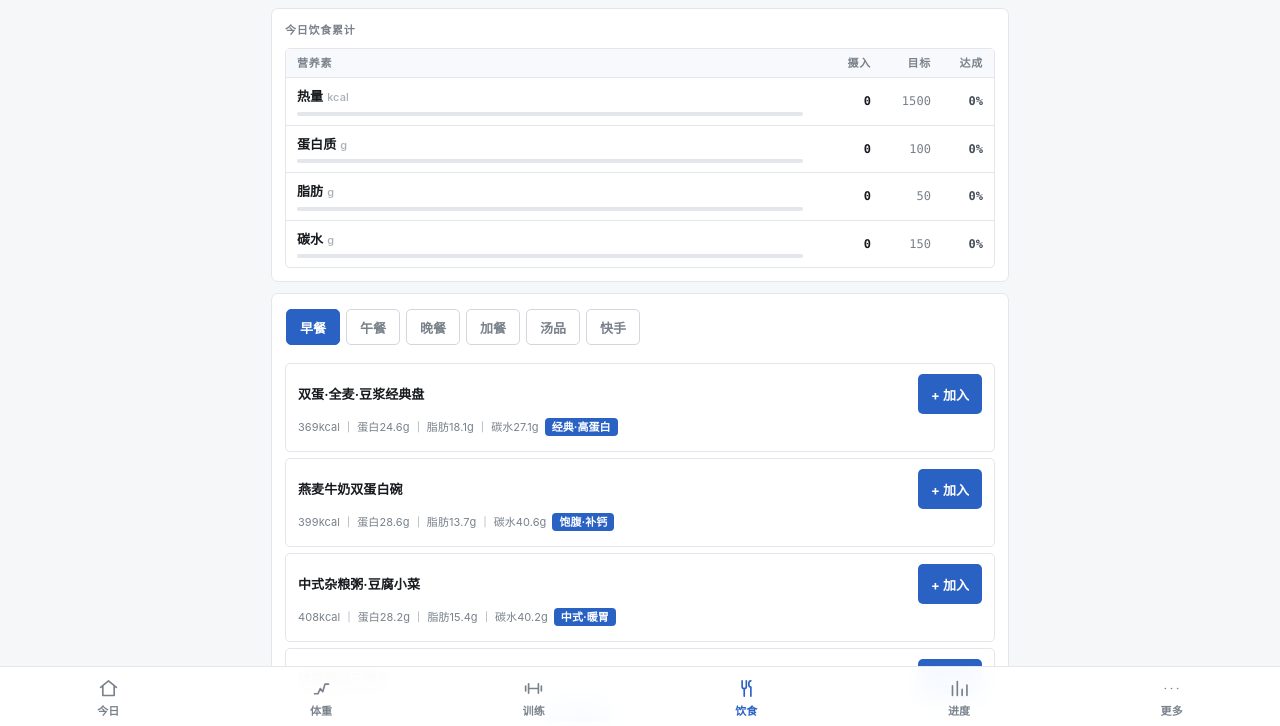
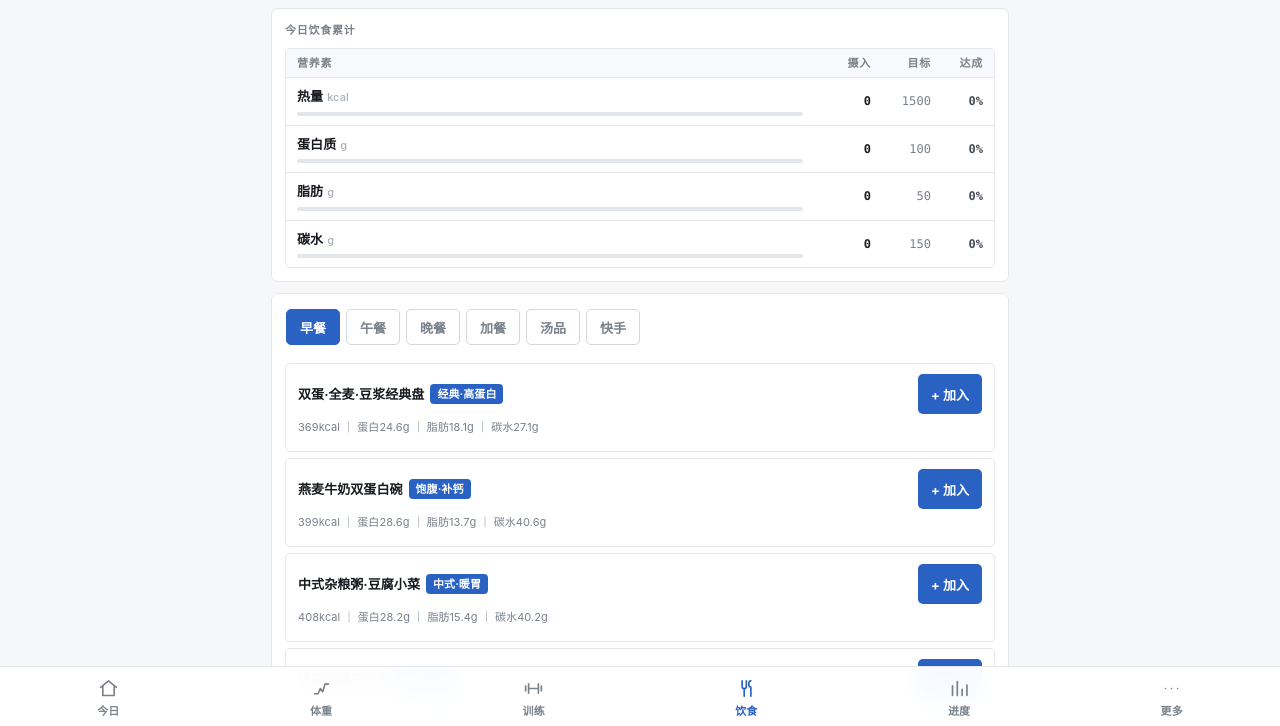
Before and after one commit to felix-zheng91/fitness-app, a plain HTML site: page index.html in a window 1280 px wide. Both pictures are taken after a click on the button "去记录饮食". Shown: the part 73-799 px from the top of the page. Drawn offline with Linux system fonts and the light colour scheme.

Commit message:
fix: 饮食食谱卡的标签移到菜名之后
- 标签（不开火 / 10分钟 / 救急 / 提前备 / 单手吃 …）从营养素那一行挪到菜名后面
- 新增 .item .nmrow（flex + align-items:center + flex-wrap:wrap）承载菜名与标签，
  这样标签紧贴菜名、而「+ 加入」按钮靠 right 的 space-between 布局不变
- .tag 去掉 margin-left，间距统一由父级 gap 负责；补 flex:0 0 auto 防止标签被压扁
- 没有 tag 的食谱不再渲染空标签节点
- sw.js 版本号提升（触发已装 PWA 静默更新），README 补充这一约定
- 回归自检 180 → 187 项通过（新增 7 项行为断言：真跑 renderDiet() 校验渲染结果）

```diff
--- a/index.html
+++ b/index.html
@@ -210,7 +210,8 @@ nav.tabbar button:focus-visible{outline:2px solid var(--brand-l);outline-offset:
 .muted{color:var(--muted);font-size:var(--f-sm);}
 .center{text-align:center;}
 .bd{display:inline-block;font-size:var(--f-xs);padding:2px 7px;border-radius:var(--r-xs);background:var(--brand-bg);color:var(--brand);margin:4px 4px 0 0;font-weight:700;}
-.tag{font-size:var(--f-xs);background:var(--brand);color:#fff;padding:2px 7px;border-radius:var(--r-xs);margin-left:6px;white-space:nowrap;font-weight:700;}
+.item .nmrow{display:flex;align-items:center;gap:6px;flex-wrap:wrap;min-width:0;}
+.tag{font-size:var(--f-xs);background:var(--brand);color:#fff;padding:2px 7px;border-radius:var(--r-xs);white-space:nowrap;font-weight:700;flex:0 0 auto;}
 
 /* 提示条 */
 .tip{background:var(--amber-bg);border:1px solid var(--amber-ln);border-radius:var(--r-sm);padding:11px 12px;margin:10px 0;font-size:var(--f-md);line-height:1.6;}
@@ -1493,7 +1494,7 @@ let curCat="B";
 function renderDiet(){
   $("d_tabs").innerHTML=MEAL_CATS.map(([k,n])=>`<button class="${k===curCat?'on':''}" onclick="switchCat('${k}')">${n}</button>`).join("");
   const list=RECIPES[curCat]||[];
-  $("d_list").innerHTML=list.map(r=>`<div class="item"><div class="top"><span class="nm">${esc(r.name)}</span><button class="act2" onclick="addMeal('${r.id}','${curCat}')">+ 加入</button></div><div class="muted hint-t">${r.kcal}kcal ｜ 蛋白${r.p}g ｜ 脂肪${r.f}g ｜ 碳水${r.c}g${r.tag?'<span class="tag">'+esc(r.tag)+'</span>':''}</div></div>`).join("");
+  $("d_list").innerHTML=list.map(r=>`<div class="item"><div class="top"><span class="nmrow"><span class="nm">${esc(r.name)}</span>${r.tag?'<span class="tag">'+esc(r.tag)+'</span>':''}</span><button class="act2" onclick="addMeal('${r.id}','${curCat}')">+ 加入</button></div><div class="muted hint-t">${r.kcal}kcal ｜ 蛋白${r.p}g ｜ 脂肪${r.f}g ｜ 碳水${r.c}g</div></div>`).join("");
   renderDietToday();renderAdded();
 }
 function switchCat(k){curCat=k;renderDiet();}
--- a/sw.js
+++ b/sw.js
@@ -1,4 +1,4 @@
-const VERSION="20260920105200";const CACHE="fitlog-"+VERSION;
+const VERSION="20260920110700";const CACHE="fitlog-"+VERSION;
 const APP_SHELL=["index.html","./","manifest.webmanifest","icon.svg"];
 const OFFLINE_HTML='<!doctype html><html lang="zh-CN"><head><meta charset="utf-8"><meta name="viewport" content="width=device-width,initial-scale=1,viewport-fit=cover"><title>FitLog · 离线</title><style>body{font-family:-apple-system,"PingFang SC",sans-serif;background:#0f1420;color:#e8edf5;display:flex;min-height:100vh;align-items:center;justify-content:center;margin:0;padding:24px;text-align:center}div{max-width:340px}.t{font-size:20px;font-weight:700;margin-bottom:12px}.d{font-size:14px;line-height:1.7;color:#9fb0c8}a{color:#5ec8ff}</style></head><body><div><div class="t">📴 当前离线</div><div class="d">你的训练数据都安全地存在本机。<br>连上网后重新打开本应用即可正常使用。<br><br>若此前在线打开过，可尝试先联网一次再离线使用。</div></div></body></html>';
 
```
Also changed, not shown: 1 other file.
